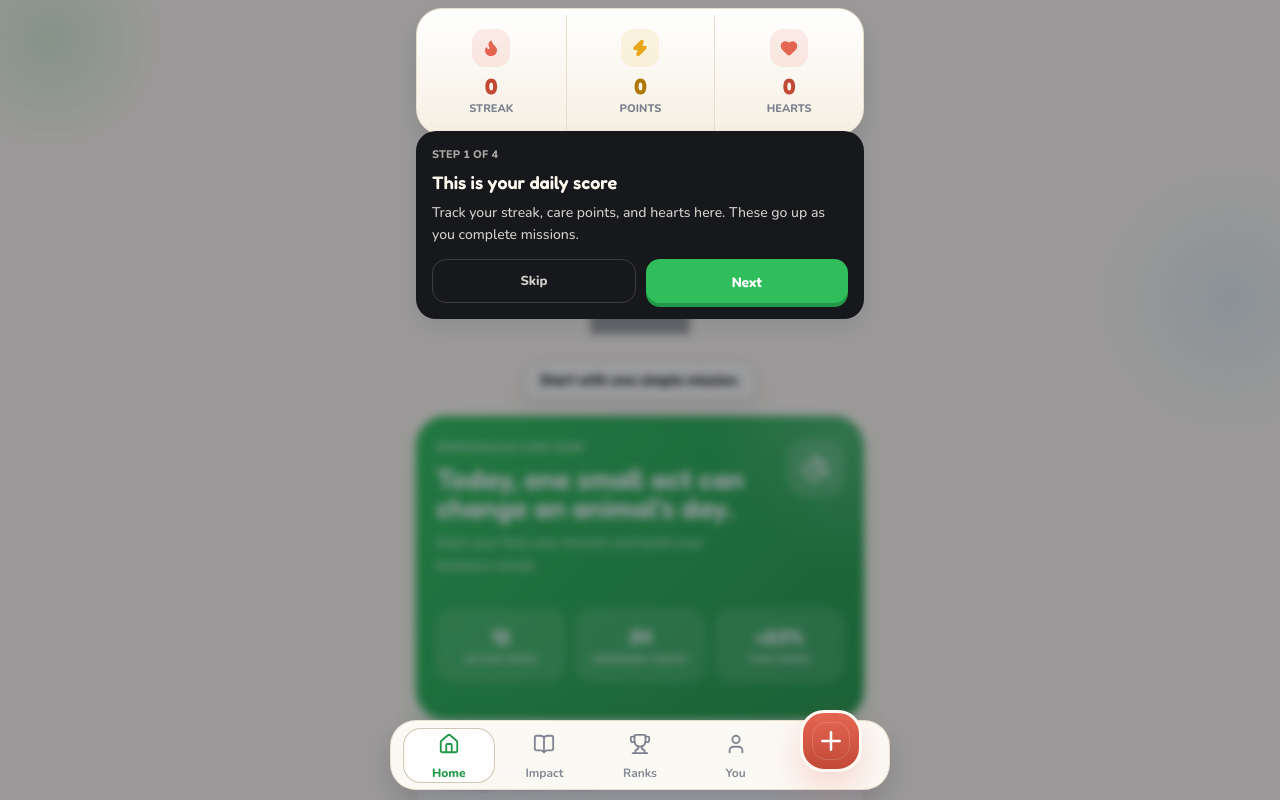
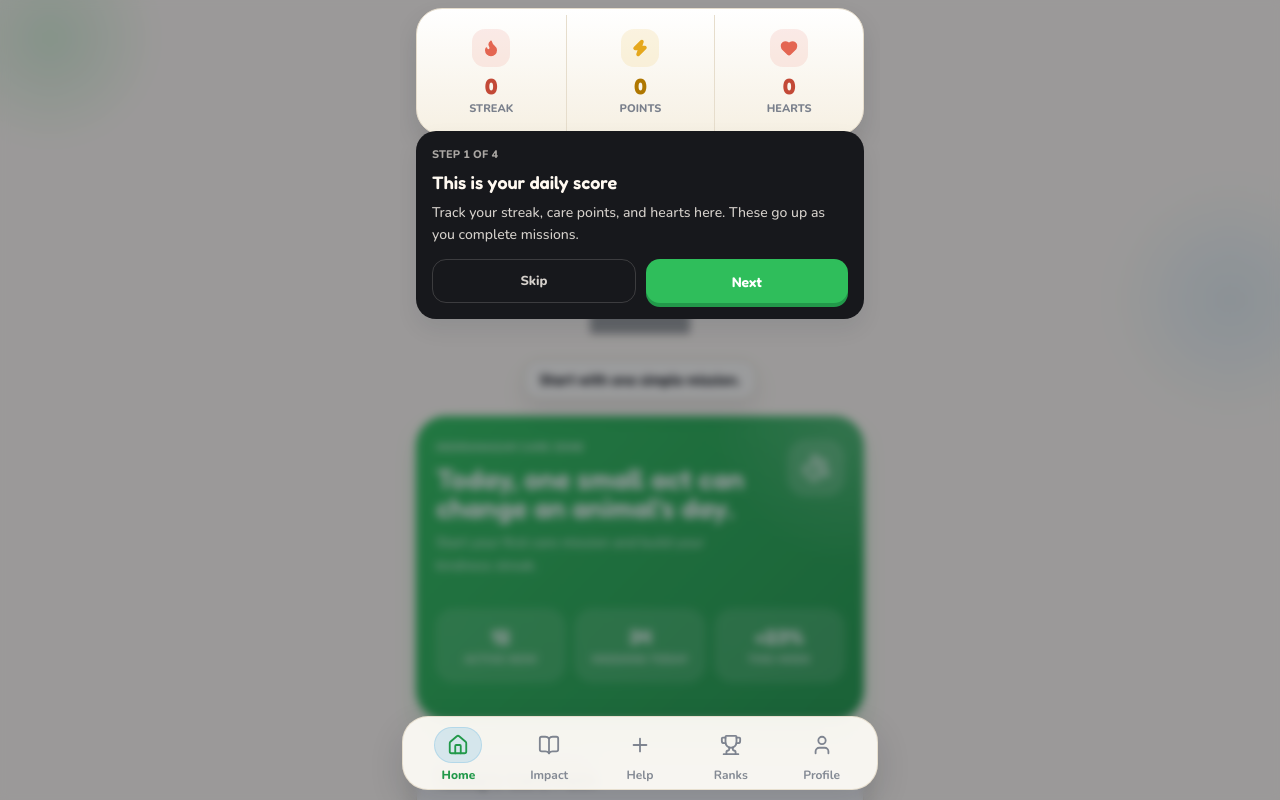
Before and after one commit to mechuca/gamified-straytopia, a Next.js app in the folder straytopia-web/: page / in a window 1280 px wide. Both pictures are taken after a click on the button "Skip". Shown: the top 800 px of the page. Built offline with nearby package versions, Linux system fonts and the light colour scheme; grey boxes are pictures that could not be loaded.

Commit message:
fix: align bottom nav with reference

```diff
--- a/straytopia-web/src/app/page.tsx
+++ b/straytopia-web/src/app/page.tsx
@@ -415,43 +415,52 @@ function TabBar({ active, onChange }: { active: string; onChange: (t: string) =>
   const tabs = [
     { id: 'home', label: 'Home', icon: Home },
     { id: 'stories', label: 'Impact', icon: BookOpen },
+    { id: 'action', label: 'Help', icon: Plus },
     { id: 'league', label: 'Ranks', icon: Trophy },
-    { id: 'profile', label: 'You', icon: User },
+    { id: 'profile', label: 'Profile', icon: User },
   ];
   const safeBottom = 'env(safe-area-inset-bottom, 0px)';
   return (
-    <div style={{ position: 'fixed', left: 12, right: 12, bottom: `calc(${safeBottom} + 10px)`, height: 70, backgroundColor: withOpacity(C.navBackground, 0.96), backdropFilter: 'blur(18px)', borderRadius: 26, border: `1px solid ${withOpacity(C.border, 0.92)}`, display: 'grid', gridTemplateColumns: 'repeat(5, 1fr)', alignItems: 'center', padding: '0 10px', zIndex: 50, maxWidth: 500, margin: '0 auto', boxShadow: `0 12px 28px ${withOpacity(C.shadow, 0.14)}` }}>
-      {tabs.map((t) => (
+    <div style={{ position: 'fixed', left: 0, right: 0, bottom: 0, zIndex: 50 }}>
+      <div style={{ maxWidth: 500, margin: '0 auto', padding: `10px 12px calc(${safeBottom} + 10px)` }}>
+        <div style={{ height: 74, backgroundColor: withOpacity(C.navBackground, 0.92), backdropFilter: 'blur(18px)', borderRadius: 26, border: `1px solid ${withOpacity(C.border, 0.9)}`, display: 'grid', gridTemplateColumns: 'repeat(5, 1fr)', alignItems: 'center', padding: '8px 10px', boxShadow: `0 14px 34px ${withOpacity(C.shadow, 0.14)}` }}>
+          {tabs.map((t) => {
+            const isActive = active === t.id;
+            const isAction = t.id === 'action';
+            const pillBg = isActive ? (isAction ? withOpacity(C.danger, 0.18) : withOpacity(C.sky, 0.16)) : 'transparent';
+            const iconColor = isAction ? (isActive ? C.danger : withOpacity(C.navInactive, 0.96)) : (isActive ? C.navActive : withOpacity(C.navInactive, 0.96));
+            const labelColor = isAction ? (isActive ? C.danger : withOpacity(C.navInactive, 0.92)) : (isActive ? C.navActive : withOpacity(C.navInactive, 0.92));
+
+            return (
               <motion.button
                 key={t.id}
                 whileTap={{ scale: 0.94 }}
                 onClick={() => { haptic('select'); onChange(t.id); }}
                 aria-label={t.label}
-          aria-current={active === t.id ? 'page' : undefined}
+                aria-current={isActive ? 'page' : undefined}
                 style={{
-            display: 'flex', flexDirection: 'column', alignItems: 'center', justifyContent: 'center', gap: 5,
-            backgroundColor: active === t.id ? withOpacity(C.surfaceElevated, 0.92) : 'transparent',
-            border: active === t.id ? `1px solid ${withOpacity(C.borderStrong, 0.95)}` : '1px solid transparent',
+                  display: 'flex',
+                  flexDirection: 'column',
+                  alignItems: 'center',
+                  justifyContent: 'center',
+                  gap: 6,
+                  background: 'transparent',
+                  border: 'none',
                   cursor: 'pointer',
-            minHeight: 54,
-            borderRadius: 18,
-            margin: '0 2px',
                   outline: 'none',
+                  minHeight: 58,
                 }}
               >
-          <div style={{ width: 38, height: 30, borderRadius: 14, display: 'flex', alignItems: 'center', justifyContent: 'center' }}>
-            <t.icon size={22} color={active === t.id ? C.navActive : withOpacity(C.navInactive, 0.96)} />
-          </div>
-          <span style={{ fontSize: 12, fontWeight: active === t.id ? 800 : 700, fontFamily: 'Nunito', color: active === t.id ? C.navActive : withOpacity(C.navInactive, 0.92), letterSpacing: 0.01 }}>
+                <div style={{ width: 48, height: 36, borderRadius: 999, backgroundColor: pillBg, border: isActive ? `1px solid ${withOpacity(isAction ? C.danger : C.sky, 0.2)}` : '1px solid transparent', display: 'flex', alignItems: 'center', justifyContent: 'center' }}>
+                  <t.icon size={22} color={iconColor} />
+                </div>
+                <div style={{ fontFamily: 'Nunito', fontWeight: isActive ? 800 : 700, fontSize: 12, color: labelColor, lineHeight: 1 }}>
                   {t.label}
-          </span>
+                </div>
               </motion.button>
-      ))}
-      <div style={{ display: 'flex', flexDirection: 'column', alignItems: 'center', justifyContent: 'center' }}>
-        <motion.button whileTap={{ scale: 0.95 }} onClick={() => { haptic('heavy'); onChange('action'); }} aria-label="Quick actions" style={{ width: 62, height: 62, borderRadius: 24, background: `linear-gradient(180deg, ${C.danger} 0%, ${C.coralDeep} 100%)`, display: 'flex', alignItems: 'center', justifyContent: 'center', marginTop: -28, boxShadow: `0 16px 34px ${withOpacity(C.danger, 0.24)}`, cursor: 'pointer', border: `3px solid ${C.background}`, position: 'relative' }}>
-          <div style={{ position: 'absolute', inset: 9, borderRadius: 14, border: `1px solid ${withOpacity('#FFFFFF', 0.16)}` }} />
-          <Plus size={30} color="#fff" />
-        </motion.button>
+            );
+          })}
+        </div>
       </div>
     </div>
   );
```
Lines whose indentation alone changed are shown as unchanged.
